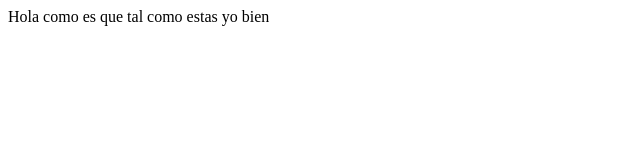
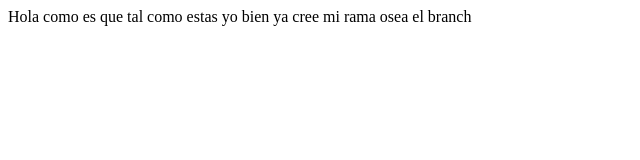
Before and after one commit to aderverse/ProduccionG4, a plain HTML site: page index.html in a window 1280 px wide. Shown: the whole page, without its empty margins (0-640 px from the left). Drawn offline with Linux system fonts and the light colour scheme.

Commit message:
editando mi rama de trabajo de mi documento

```diff
--- a/index.html
+++ b/index.html
@@ -8,5 +8,6 @@
 <body>
     Hola como es
     que tal como estas yo bien
+    ya cree mi rama osea el branch
 </body>
 </html>
```
